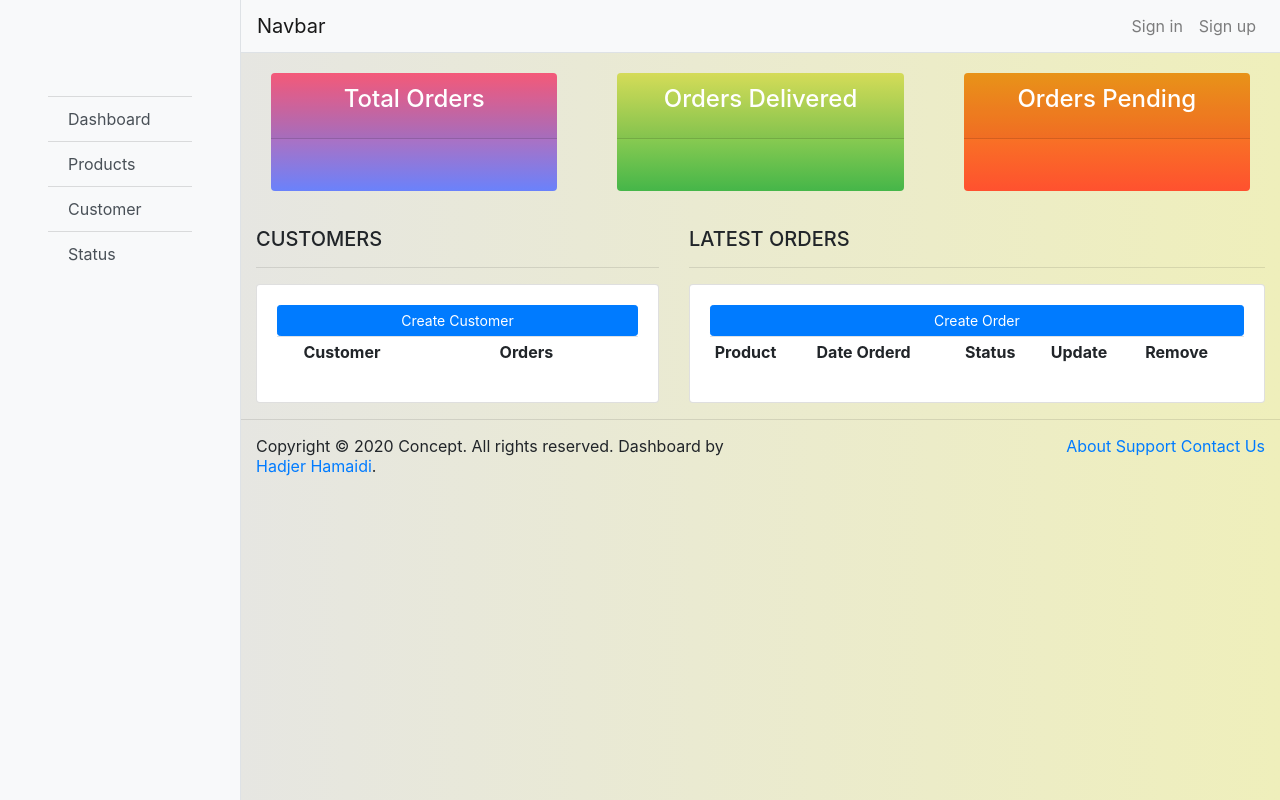
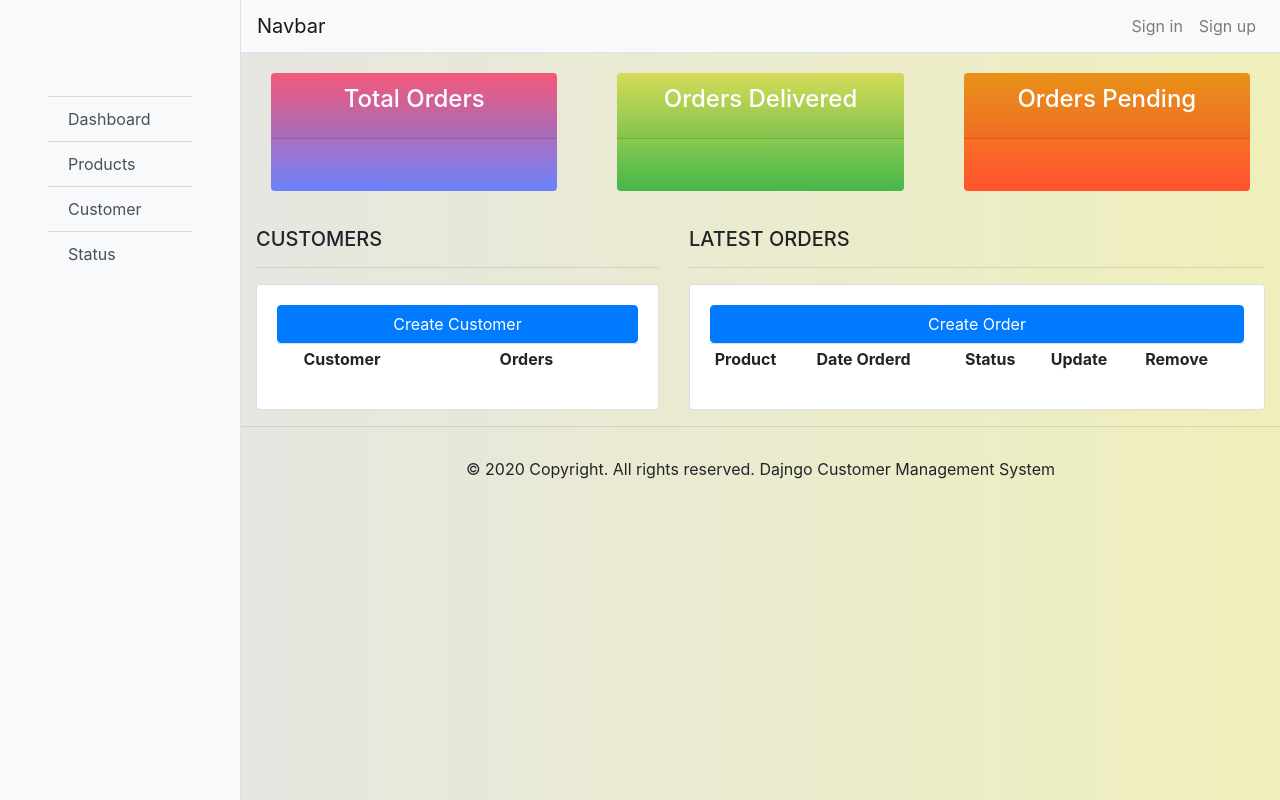
Before and after one commit to ihajar/Python-Management-system, a Django app: page / in a window 1280 px wide. Run offline with Django 3.2, Linux system fonts and the light colour scheme; lists and menus that the app fills with data are empty; some libraries are stand-ins or nearby versions.

Commit message:
initial commit

```diff
--- a/crm/accounts/templates/accounts/dashboard.html
+++ b/crm/accounts/templates/accounts/dashboard.html
@@ -11,7 +11,8 @@
 		<h5 class="card-title">CUSTOMERS</h5>
 		<hr>
 		<div class="card card-body">
-			<a class="btn btn-primary  btn-sm btn-block" href="">Create Customer</a>
+            <!-- <a class="btn btn-primary  btn-sm btn-block" href="">Create Customer</a> -->
+            <a href="" class="btn btn-primary">Create Customer</a>
 			<table class="table table-sm">
 				<tr>
 					<th></th>
@@ -27,7 +28,8 @@
 		<h5 class="card-title">LATEST ORDERS</h5>
 		<hr>
 		<div class="card card-body">
-			<a class="btn btn-primary  btn-sm btn-block" href="">Create Order</a>
+            <!-- <a class="btn btn-primary  btn-sm btn-block" href="">Create Order</a> -->
+            <a href="" class="btn btn-primary">Create Order</a>
 			<table class="table table-sm">
 				<tr>
 					<th>Product</th>
--- a/crm/accounts/templates/accounts/main.html
+++ b/crm/accounts/templates/accounts/main.html
@@ -100,7 +100,7 @@ background: linear-gradient(to right, rgb(228, 228, 235), #EFEFBB); /* W3C, IE 1
             <div class="bg-light border-right" id="sidebar-wrapper">
               <div class="sidebar-heading"></div>
               <div class="list-group list-group-flush">
-                <a href="#" class="list-group-item list-group-item-action bg-light">Dashboard</a>
+                <a href="#" class="list-group-item list-group-item-action bg-light justify-content-between align-items-center">Dashboard</a>
 
 
                 <a href="#" class="list-group-item list-group-item-action bg-light">Products</a>
@@ -144,16 +144,16 @@ background: linear-gradient(to right, rgb(228, 228, 235), #EFEFBB); /* W3C, IE 1
         <hr>
           <!-- Footer -->
   <!-- Footer -->
-<!-- <footer class="page-footer font-small blue">
+<footer class="page-footer font-small blue">
 
-    <div class="footer-copyright text-center py-3">© 2020 Copyright:
-      <a href="#">Dajngo Customer Management System </a>
+    <div class="footer-copyright text-center py-3">
+      <p>© 2020 Copyright. All rights reserved. Dajngo Customer Management System </p>
     </div>
 
 
-  </footer> -->
+  </footer>
 
-  <div class="footer">
+  <!-- <div class="footer">
     <div class="container-fluid">
         <div class="row">
             <div class="col-xl-6 col-lg-6 col-md-12 col-sm-12 col-12">
@@ -168,7 +168,7 @@ background: linear-gradient(to right, rgb(228, 228, 235), #EFEFBB); /* W3C, IE 1
             </div>
         </div>
     </div>
-</div>
+</div> -->
   <!-- Footer -->
     </body>
 
```
